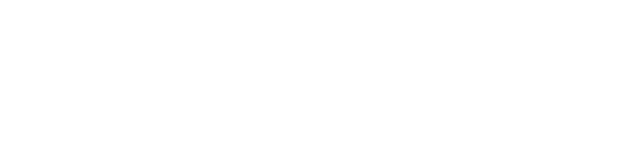
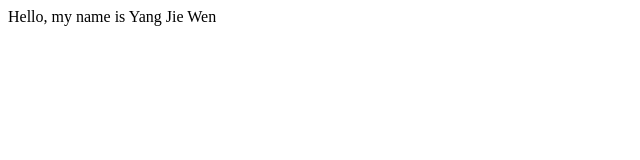
Before and after one commit to Potato-Yang001/portfolio-project, a website: page index.html in a window 1280 px wide. Shown: the whole page, without its empty margins (0-640 px from the left). Drawn offline with Linux system fonts and the light colour scheme.

Commit message:
Add intro text

```diff
--- a/index.html
+++ b/index.html
@@ -4,12 +4,12 @@
 <head>
   <meta charset="utf-8">
   <meta name="viewport" content="width=device-width">
-  <title>[insert name] Portifolio</title>
+  <title>Yang Jie Wen Portifolio</title>
   <link href="style.css" rel="stylesheet" type="text/css" />
 </head>
 
 <body>
-
+  Hello, my name is Yang Jie Wen
   <script src="script.js"></script>
 </body>
 
```
